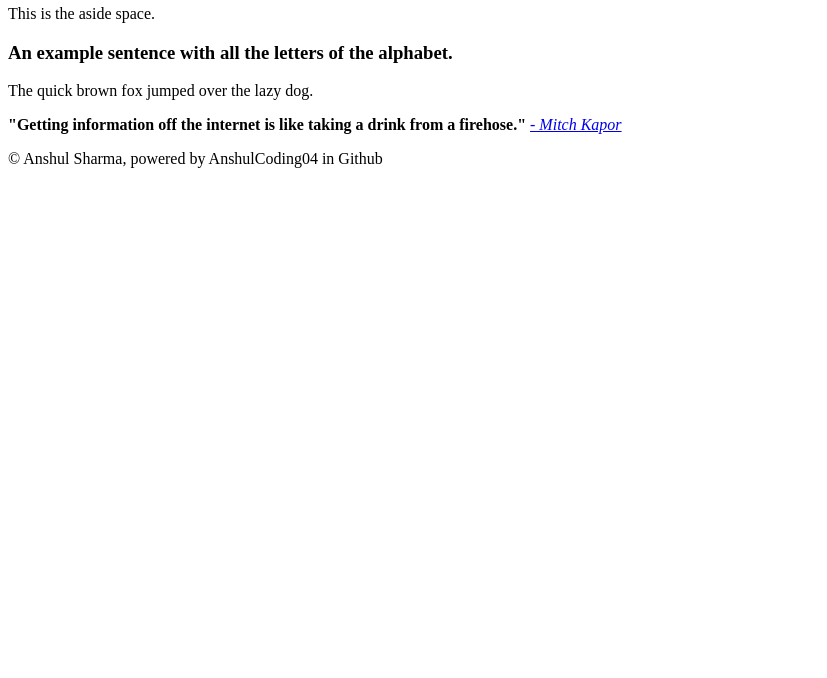
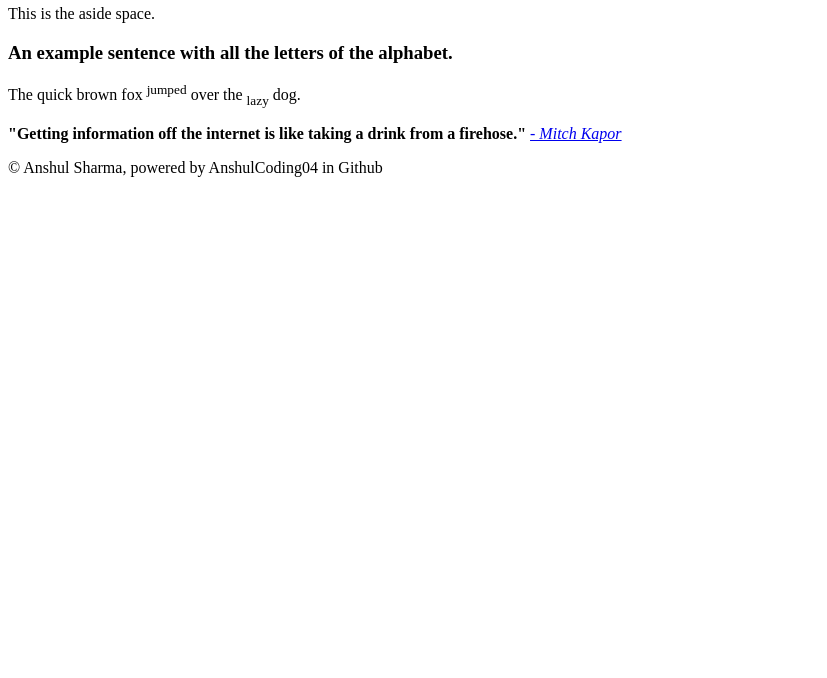
Before and after one commit to AnshulCoding04/LearningHTML.github.io, a plain HTML site: page childPages/Exp Sub and Superscript.html in a window 1280 px wide. Shown: the part 122-800 px from the top of the page, without its empty margins (0-827 px from the left). Drawn offline with Linux system fonts and the light colour scheme.

Commit message:
Update Exp Sub and Superscript.html

```diff
--- a/childPages/Exp Sub and Superscript.html
+++ b/childPages/Exp Sub and Superscript.html
@@ -29,7 +29,7 @@
     <section>
         <h3>An example sentence with all the letters of the alphabet.</h3>
         <article>
-          <p>The quick brown fox jumped over the lazy dog.</p>
+          <p>The quick brown fox <sup>jumped</sup> over the <sub>lazy</sub> dog.</p>
         </article>
     </section>
   </body>
```
